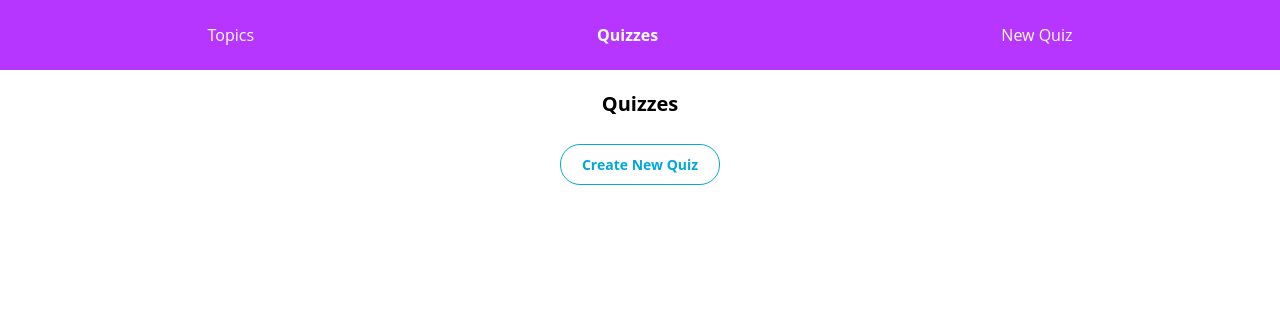
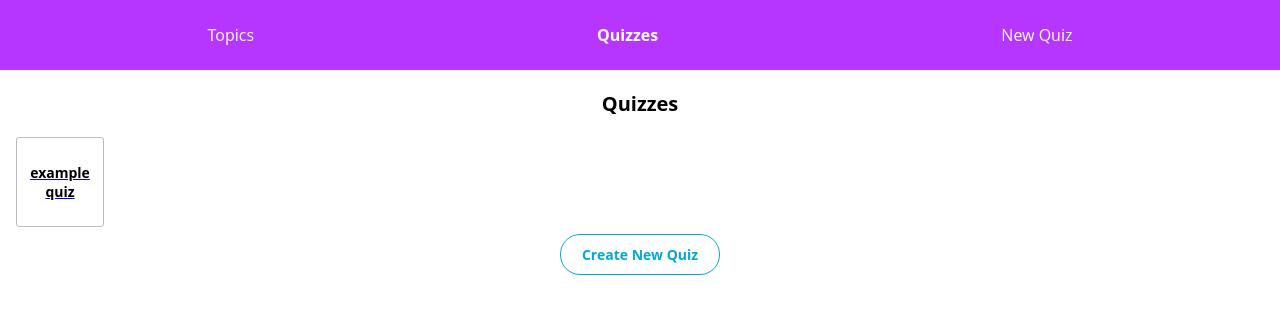
Before and after one commit to LukeJSimmons/Flashcards-Project, a React (Create React App) app: page /quizzes in a window 1280 px wide. Shown: the top 314 px of the page. Built offline with nearby package versions, Linux system fonts and the light colour scheme.

Commit message:
Add quiz page

```diff
--- a/src/components/NewQuizForm.js
+++ b/src/components/NewQuizForm.js
@@ -4,13 +4,16 @@ import { useNavigate } from "react-router-dom";
 import { v4 as uuidv4 } from "uuid";
 import ROUTES from "../app/routes";
 // import selectors
+import { addQuiz, addQuizId } from "../features/quizzes/quizzesSlice";
+import { selectTopics } from "../features/topics/topicsSlice";
+import { addCard } from "../features/cards/cardsSlice";
 
 export default function NewQuizForm() {
   const [name, setName] = useState("");
   const [cards, setCards] = useState([]);
   const [topicId, setTopicId] = useState("");
   const navigate = useNavigate();
-  const topics = {};  // Replace with topics
+  const topics = useSelector(selectTopics);  // Replace with topics
   const dispatch = useDispatch();
 
   const handleSubmit = (e) => {
@@ -23,10 +26,15 @@ export default function NewQuizForm() {
 
     // create the new cards here and add each card's id to cardIds
     // create the new quiz here
+    cards.map((card, index) =>
+      dispatch(addCard({id: uuidv4(), front: cards[index].front, back: cards[index].back}))
+    );
 
     const quizId = uuidv4();
 
     // dispatch add quiz action
+    dispatch(addQuiz({id: quizId, topicId: topicId, name: name, cardIds: cardIds}));
+    dispatch(addQuizId({id: quizId, topicId: topicId, name: name, cardIds: cardIds}));
 
     navigate(ROUTES.quizzesRoute())
   };
--- a/src/features/cards/cardsSlice.js
+++ b/src/features/cards/cardsSlice.js
@@ -22,6 +22,6 @@ const cardsSlice = createSlice({
     }
 });
 
-export const { addCards } = cardsSlice.actions;
+export const { addCard } = cardsSlice.actions;
 export const selectCards = (state) => state.cards.cards.cards;
 export default cardsSlice;
--- a/src/features/quizzes/Quizzes.js
+++ b/src/features/quizzes/Quizzes.js
@@ -3,9 +3,10 @@ import { useSelector } from "react-redux";
 import { Link } from "react-router-dom";
 import ROUTES from "../../app/routes";
 // import quiz selector
+import { selectQuizzes } from "./quizzesSlice";
 
 export default function Quizzes() {
-  const quizzes = {}; // replace this with a call to your selector to get all the quizzes in state
+  const quizzes = useSelector(selectQuizzes); // replace this with a call to your selector to get all the quizzes in state
   return (
     <section className="center">
       <h1>Quizzes</h1>
--- a/src/features/quizzes/quizzesSlice.js
+++ b/src/features/quizzes/quizzesSlice.js
@@ -1,4 +1,5 @@
 import { createSlice } from "@reduxjs/toolkit";
+import { act } from "react-dom/test-utils";
 
 const initialState = {
     quizzes: {
@@ -6,7 +7,7 @@ const initialState = {
             '456': {
                 id: '456',
                 topicId: '123',
-                name: 'example topic',
+                name: 'example quiz',
                 cardIds: ['789', '101', '102'],
             },
         }
@@ -19,10 +20,13 @@ const quizzesSlice = createSlice({
     reducers: {
         addQuiz: (state, action) => {
             state.quizzes.quizzes[action.payload.id] = action.payload;
+        },
+        addQuizId: (state, action) => {
+            state.topics.topics[action.payload.topicId].quizIds.push(action.payload.id);
         }
     }
 });
 
-export const { addQuizzes } = quizzesSlice.actions;
+export const { addQuiz, addQuizId } = quizzesSlice.actions;
 export const selectQuizzes = (state) => state.quizzes.quizzes.quizzes;
 export default quizzesSlice;
```
